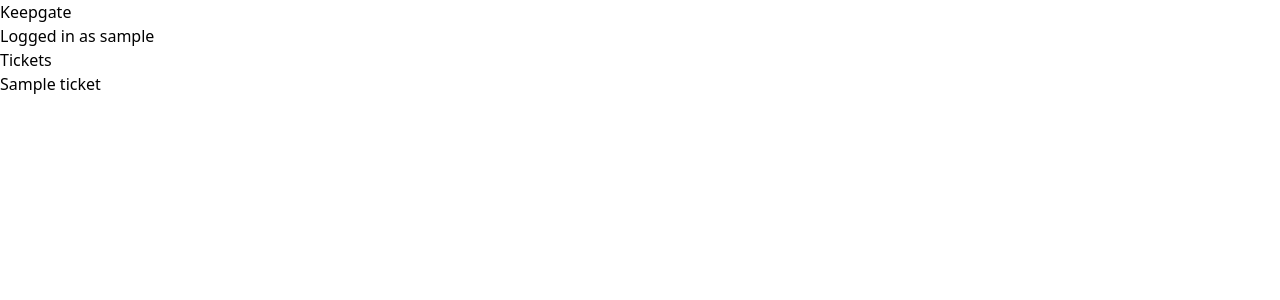
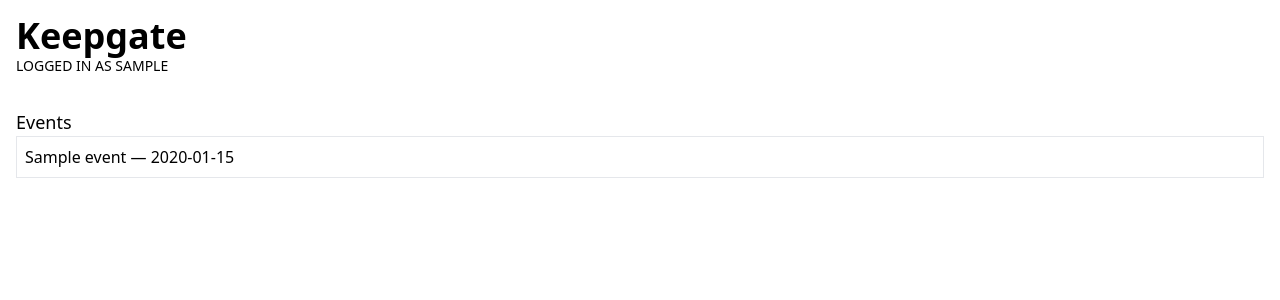
Before and after one commit to emsknock/keepgate, a Flask app: template templates/logged_in.html in a window 1280 px wide. Shown: the top 300 px of the page. Run offline with Flask 2, Linux system fonts and the light colour scheme; the template is opened without the code that fills it: most values are stand-ins (such as "Sample title", 1, 10 or a date in 2020).

Commit message:
Render events and add styling

```diff
--- a/templates/logged_in.html
+++ b/templates/logged_in.html
@@ -1,12 +1,14 @@
 {% extends "base.html" %}
 {% block title %}Index{% endblock %}
 {% block content %}
-<h1>Keepgate</h1>
-<p>Logged in as {{ username }}</p>
-<h2>Tickets</h2>
-<ul>
-    {% for ticket in tickets %}
-        <li>{{ ticket }}</li>
-    {% endfor %}
-</ul>
+<div class="m-4">
+    <h1 class="text-4xl font-bold">Keepgate</h1>
+    <p class="text-sm uppercase">Logged in as {{ username }}</p>
+    <h2 class="mt-8 text-lg">Events</h2>
+    <ul>
+        {% for title, date in events %}
+            <li class="p-2 border border-gray-200">{{ title }} — {{ date }}</li>
+        {% endfor %}
+    </ul>
+</div>
 {% endblock %}
```
